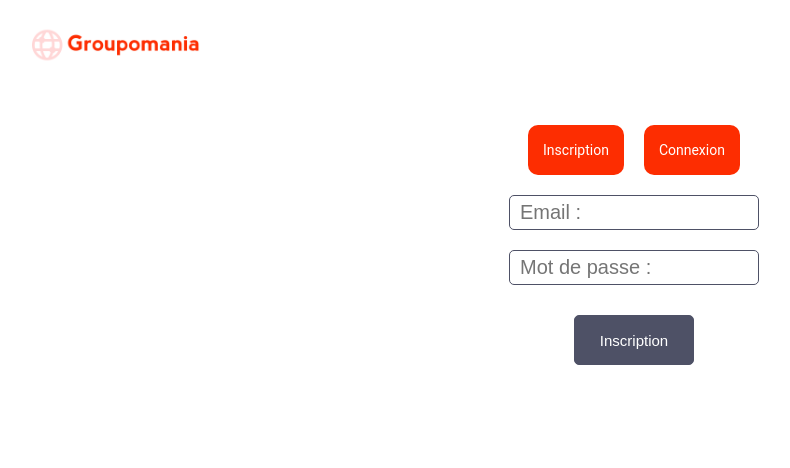
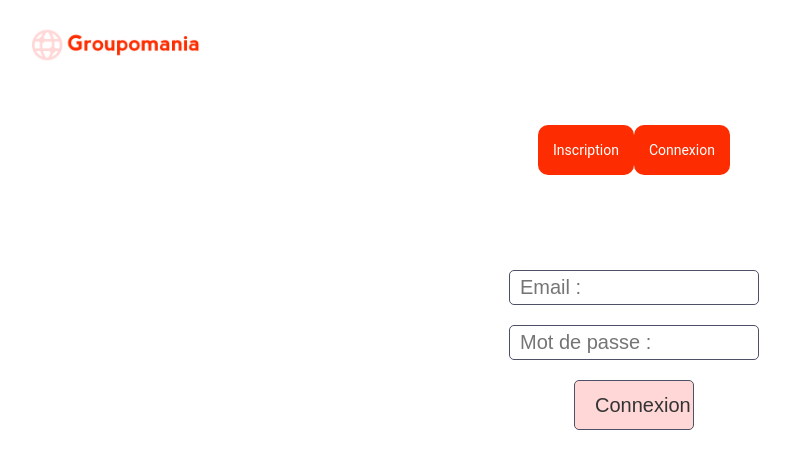
Before and after one commit to lokhiz/P7_leaute, a React (Create React App) app in the folder frontend/react-app/: page /login in a window 1280 px wide. Shown: the top 468 px of the page, without its empty margins (6-796 px from the left). Built offline with nearby package versions, Linux system fonts and the light colour scheme.

Commit message:
routes defined

```diff
--- a/frontend/react-app/src/App.js
+++ b/frontend/react-app/src/App.js
@@ -1,36 +1,22 @@
 import "./index.css";
-import { useState } from "react";
-import { BrowserRouter as Router, Link } from "react-router-dom";
-import { Register } from "./Components/Register/Register";
-import { Login } from "./Components/Login/Login";
+import { BrowserRouter as Router, Link, Outlet } from "react-router-dom";
 
 const App = () => {
-  const [view, setView] = useState("Inscription");
 
   return (
-    <Router>
-      <div className="App">
-        <nav>
-          <Link
-            path="/register"
-            className="register-button"
-            onClick={() => setView("Inscription")}
-            style={{ color: view === "Inscription" ? "#fff" : "" }}
-          >
-            Inscription
-          </Link>
-          <Link
-            path="/login"
-            className="login-button"
-            onClick={() => setView("Connexion")}
-            style={{ color: view === "Connexion" ? "#fff" : "" }}
-          >
-            Connexion
-          </Link>
-        </nav>
-        {view === "Inscription" ? <Register /> : <Login />}
+    <>
+    <div className="App">
+      <Link to={'/register'} className="top-buttons">
+        Inscription
+      </Link>
+      <Link to={'/login'} className="top-buttons">
+        Connexion
+      </Link>
+    </div>
+      <div id="detail">
+        <Outlet />
       </div>
-    </Router>
+    </>
   );
 };
 
--- a/frontend/react-app/src/Components/Login/Login.js
+++ b/frontend/react-app/src/Components/Login/Login.js
@@ -21,6 +21,7 @@ export function Login() {
   }
 
   return (
+    <>
         <div className="Form" onSubmit={getUserData}>
           <img src={logo} alt="Groupomania" className="logo" />
           <div className="inputs">
@@ -44,9 +45,12 @@ export function Login() {
                   setPassword(e.target.value);
                 }}
               />
-          <button type="submit">Connexion</button>
+              <button type="submit" className="submit-button">Connexion</button>
             </form>
           </div>
         </div>
+    </>
   );
 }
+
+export default Login;
--- a/frontend/react-app/src/Components/Register/Register.js
+++ b/frontend/react-app/src/Components/Register/Register.js
@@ -25,7 +25,7 @@ export function Register() {
     <>
       {success ? (
         <section>
-        <img src={logo} alt="Groupomania" className="logo" />
+          <img src={logo} alt="Groupomania" className="logo" />
           <h1 className="success-message">Inscription réussie</h1>
         </section>
       ) : (
@@ -52,9 +52,11 @@ export function Register() {
               }}
             />
           </div>
-          <button type="submit">Inscription</button>
+          <button type="submit" className="submit-button">Inscription</button>
         </form>
       )}
     </>
   );
 }
+
+export default Register;
--- /dev/null
+++ b/frontend/react-app/src/error-page.js
@@ -0,0 +1,16 @@
+import { useRouteError } from "react-router-dom";
+
+export default function ErrorPage() {
+  const error = useRouteError();
+  console.error(error);
+
+  return (
+    <div id="error-page">
+      <h1>Oups !</h1>
+      <p>Un erreur est survenue.</p>
+      <p>
+        <i>{error.statusText || error.message}</i>
+      </p>
+    </div>
+  );
+}
--- a/frontend/react-app/src/index.css
+++ b/frontend/react-app/src/index.css
@@ -11,7 +11,6 @@
   height: 100%;
   display: flex;
   justify-content: center;
-  flex-direction: column;
   padding: 75px 0;
   margin-top: 50px;
   background-color: #fff;
@@ -90,7 +89,15 @@ main {
   align-items: center;
 }
 
-button {
+.top-buttons {
+  padding: 15px;
+  background-color: #fd2d01;
+  color: #fff;
+  border-radius: 10px;
+  border: none;
+}
+
+.submit-button {
   width: 120px;
   height: 50px;
   border-radius: 5px;
@@ -108,15 +115,9 @@ nav {
   gap: 20px;
 }
 
-a:hover {
+.top-buttons:hover {
   background-color: #ffd7d7;
-}
-
-a {
-  padding: 15px;
-  background-color: #fd2d01;
-  color: #fff;
-  border-radius: 10px;
+  border: none;
 }
 
 .register-button {
--- a/frontend/react-app/src/index.js
+++ b/frontend/react-app/src/index.js
@@ -2,10 +2,32 @@ import React from "react";
 import ReactDOM from "react-dom/client";
 import "./index.css";
 import App from "./App";
+import { createBrowserRouter, RouterProvider, Route } from "react-router-dom";
+import ErrorPage from "./error-page";
+import Register from "./Components/Register/Register";
+import Login from "./Components/Login/Login";
+
+const router = createBrowserRouter([
+  {
+    path: "/",
+    element: <App />,
+    errorElement: <ErrorPage />,
+    children: [
+      {
+        path: "/register",
+        element: <Register />,
+      },
+      {
+        path: "/login",
+        element: <Login />,
+      },
+    ],
+  },
+]);
 
 const root = ReactDOM.createRoot(document.getElementById("root"));
 root.render(
   <React.StrictMode>
-    <App />
+    <RouterProvider router={router} />
   </React.StrictMode>
 );
```
Also changed, not shown: frontend/react-app/src/Components/Admin.js (added, +18 -0 lines), frontend/react-app/src/Components/Users.js (deleted, +0 -36 lines), 1 other file (tests, documents, lock files or other folders). Lines whose indentation alone changed are shown as unchanged.
